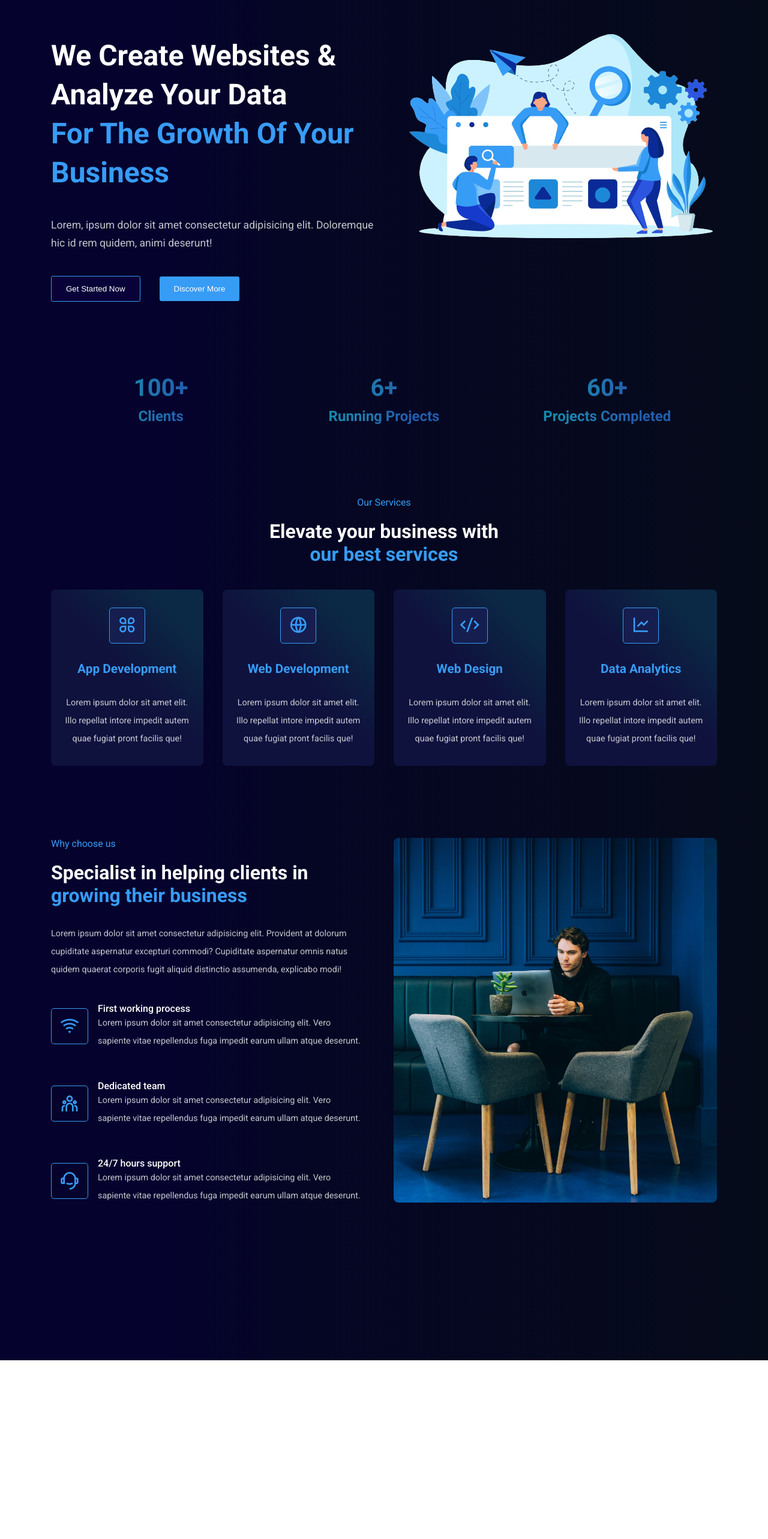
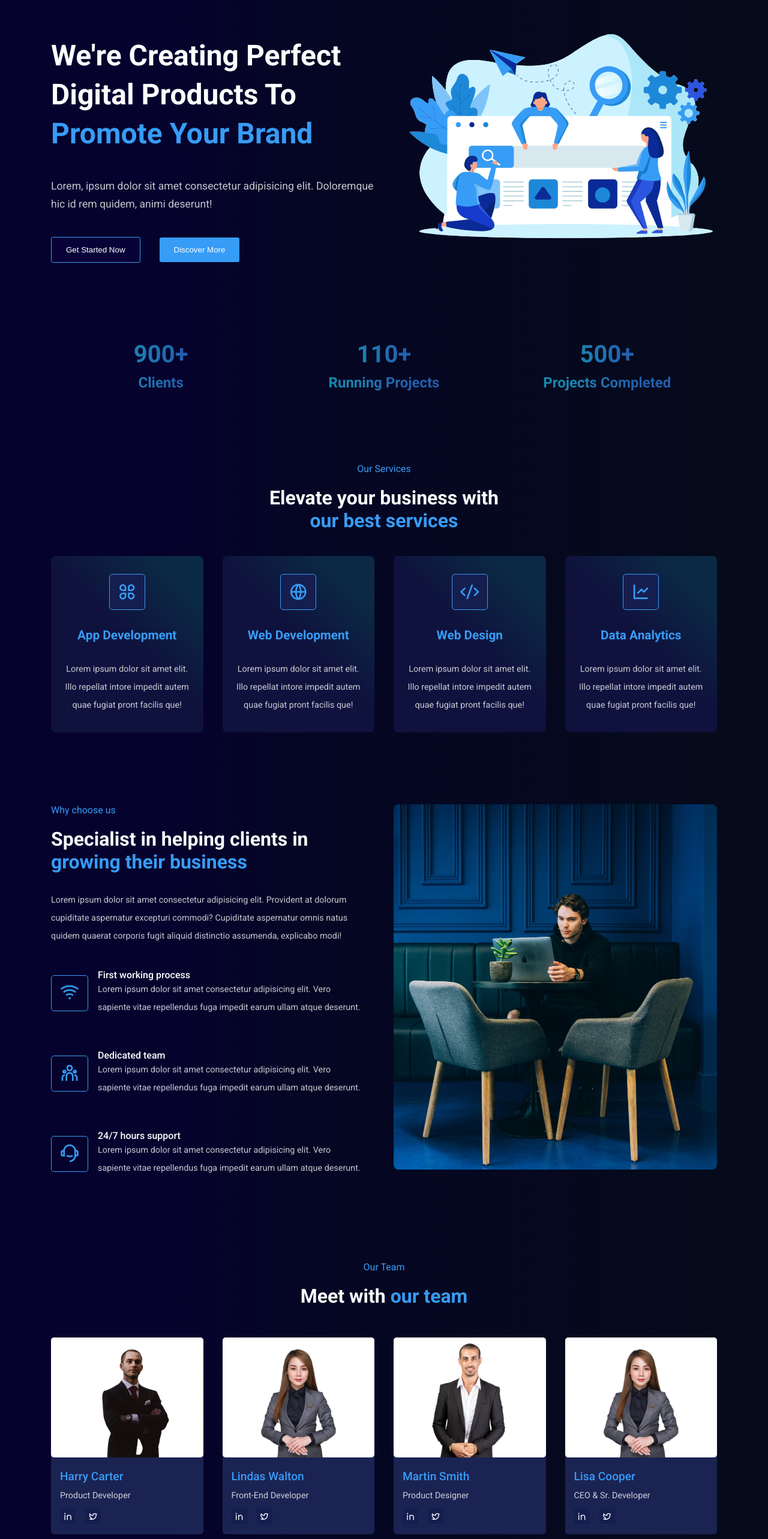
Before and after one commit to iameenalam/Digital-Agency-Website, a React (Create React App) app: page / in a window 1280 px wide. Shown: the part 120-2686 px from the top of the page at 60% size. Before the commit the page ends 2388 px from the top, so only its background shows below. Built offline with nearby package versions, Linux system fonts and the light colour scheme.

Commit message:
created our team section

```diff
--- a/src/App.js
+++ b/src/App.js
@@ -4,6 +4,7 @@ import Hero from './components/UI/Hero';
 import Counter from './components/UI/Counter';
 import Services from './components/UI/Services';
 import About from './components/UI/About';
+import Team from './components/UI/Team';
 
 function App() {
   return (
@@ -13,6 +14,7 @@ function App() {
       <Counter />
       <Services />
       <About />
+      <Team />
     </>
   );
 }
--- a/src/components/UI/Counter.jsx
+++ b/src/components/UI/Counter.jsx
@@ -1,42 +1,65 @@
-import React from "react";
+import React, { useEffect, useRef, useState } from "react";
 import "../../styles/counter.css";
-import CountUp from "react-countup"
+import CountUp from "react-countup";
 
 const counterData = [
   {
-        number: 100,
-        text: 'Clients'
+    number: 900,
+    text: "Clients",
   },
   {
-        number: 6,
-        text: 'Running Projects'
+    number: 110,
+    text: "Running Projects",
   },
   {
-        number: 60,
-        text: 'Projects Completed'
+    number: 500,
+    text: "Projects Completed",
   },
-]
+];
 
 const Counter = () => {
+  const [isVisible, setIsVisible] = useState(false);
+  const sectionRef = useRef(null);
+
+  useEffect(() => {
+    const observer = new IntersectionObserver(
+      (entries) => {
+        entries.forEach((entry) => {
+          if (entry.isIntersecting) {
+            setIsVisible(true);
+            observer.unobserve(entry.target);
+          }
+        });
+      },
+      { threshold: 0.1 }
+    );
+
+    if (sectionRef.current) {
+      observer.observe(sectionRef.current);
+    }
+
+    return () => {
+      if (sectionRef.current) {
+        observer.unobserve(sectionRef.current);
+      }
+    };
+  }, []);
+
   return (
-    <section className="counter" id="projects">
+    <section className="counter" id="projects" ref={sectionRef}>
       <div className="container">
         <div className="counter__wrapper">
-        {
-            counterData.map((item,index)=>(
+          {counterData.map((item, index) => (
             <div className="counter__item" key={index}>
               <h3 className="counter__number">
-                <CountUp
-                  end={item.number}
-                  duration={5}
-                  delay={2}
-                />+
+                {isVisible && (
+                  <CountUp end={item.number} duration={5} delay={1} />
+                )}
+                +
               </h3>
               <h4 className="counter__title">{item.text}</h4>
             </div>
-
-            ))
-        }
+          ))}
         </div>
       </div>
     </section>
--- a/src/components/UI/Hero.jsx
+++ b/src/components/UI/Hero.jsx
@@ -9,9 +9,9 @@ const Hero = () => {
         <div className="hero__wrapper">
             <div className="hero__content">
                 <div>
-                <h2>We Create Websites &</h2>
-                <h2>Analyze Your Data</h2>
-                <h2 className="highlight">For The Growth Of Your Business</h2>
+                <h2>We're Creating Perfect</h2>
+                <h2>Digital Products To</h2>
+                <h2 className="highlight">Promote Your Brand</h2>
                 </div>
                 <p className="description">Lorem, ipsum dolor sit amet consectetur adipisicing elit. Doloremque hic id rem quidem, animi deserunt!</p>
 
--- /dev/null
+++ b/src/components/UI/Team.jsx
@@ -0,0 +1,66 @@
+import React from 'react'
+import '../../styles/team.css'
+
+import team01 from '../../images/team-01.png'
+import team02 from '../../images/team-02.png'
+import team03 from '../../images/team-03.png'
+
+const teamMembers = [
+    {
+        imgUrl: team01,
+        name: 'Harry Carter',
+        position: 'Product Developer'
+    },
+    {
+        imgUrl: team02,
+        name: 'Lindas Walton',
+        position: 'Front-End Developer'
+    },
+    {
+        imgUrl: team03,
+        name: 'Martin Smith',
+        position: 'Product Designer'
+    },
+    {
+        imgUrl: team02,
+        name: 'Lisa Cooper',
+        position: 'CEO & Sr. Developer'
+    },
+
+]
+
+const Team = () => {
+  return (
+    <section className='our__team'>
+        <div className="container" style={{ position: 'relative', top: '-170px' }}>
+            <div className="team__content">
+                <h6 className="subtitle">Our Team</h6>
+                <h2>Meet with <span className='highlight'>our team</span></h2>
+            </div>
+
+            <div className="team__wrapper">
+                {
+                    teamMembers.map((item,index)=>(
+                        <div className="team__item" key={index}>
+                    <div className="team__img">
+                        <img src={item.imgUrl} alt="" />
+                    </div>
+                    <div className="team__details">
+                        <h4>{item.name}</h4>
+                        <p className="description">{item.position}</p>
+
+                        <div className="team__member-social">
+                            <span><i class="ri-linkedin-line"></i></span>
+                            <span><i class="ri-twitter-line"></i></span>
+                        </div>
+                    </div>
+                </div>
+                    ))
+                }
+            </div>
+        </div>
+    </section>
+  )
+}
+
+export default Team
--- a/src/styles/about.css
+++ b/src/styles/about.css
@@ -28,7 +28,7 @@
   display: flex;
   align-items: center;
   column-gap: 1rem;
-  margin-top: 10px;
+  margin-top: 15px;
 }
 
 .choose__us-icon {
--- /dev/null
+++ b/src/styles/team.css
@@ -0,0 +1,57 @@
+.team__content {
+    text-align: center;
+    margin-bottom: 50px;
+}
+
+.team__item {
+    width: 25%;
+    background: var(--team-card-bg);
+    border-radius: 5px;
+}
+
+.team__img {
+    width: 100%;
+    height: 200px;
+    border-radius: 5px;
+    background: white;
+    overflow: hidden;
+    padding-top: 10px;
+}
+
+.team__img img {
+    width: 100%;
+    height: 180px;
+    object-fit: contain;
+    transform: scale(1.3);
+}
+
+.team__details {
+    padding: 20px 15px;
+}
+.team__details h4 {
+    color: var(--primary-color);
+    font-weight: 500;
+    font-size: 1.2rem;
+    margin-bottom: 0.4rem;
+}
+
+.team__member-social {
+    display: flex;
+    align-items: center;
+    column-gap: 1rem;
+    margin-top: 10px;
+}
+
+.team__member-social span i {
+    padding: 5px;
+    background: var(--icon-bg);
+    color: white;
+    border-radius: 3px;
+    cursor: pointer;
+}
+
+.team__wrapper {
+    display: flex;
+    align-items: center;
+    column-gap: 2rem;
+}
```
Lines whose indentation alone changed are shown as unchanged.
